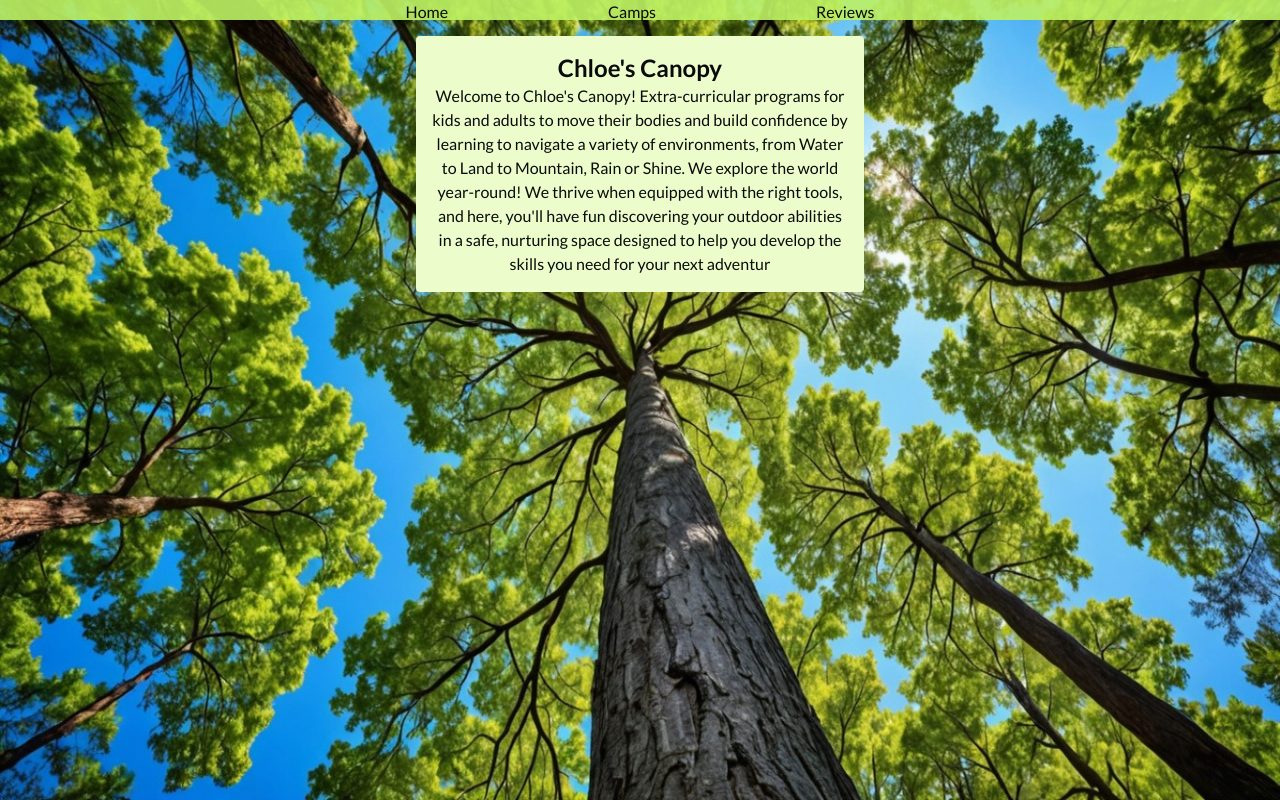
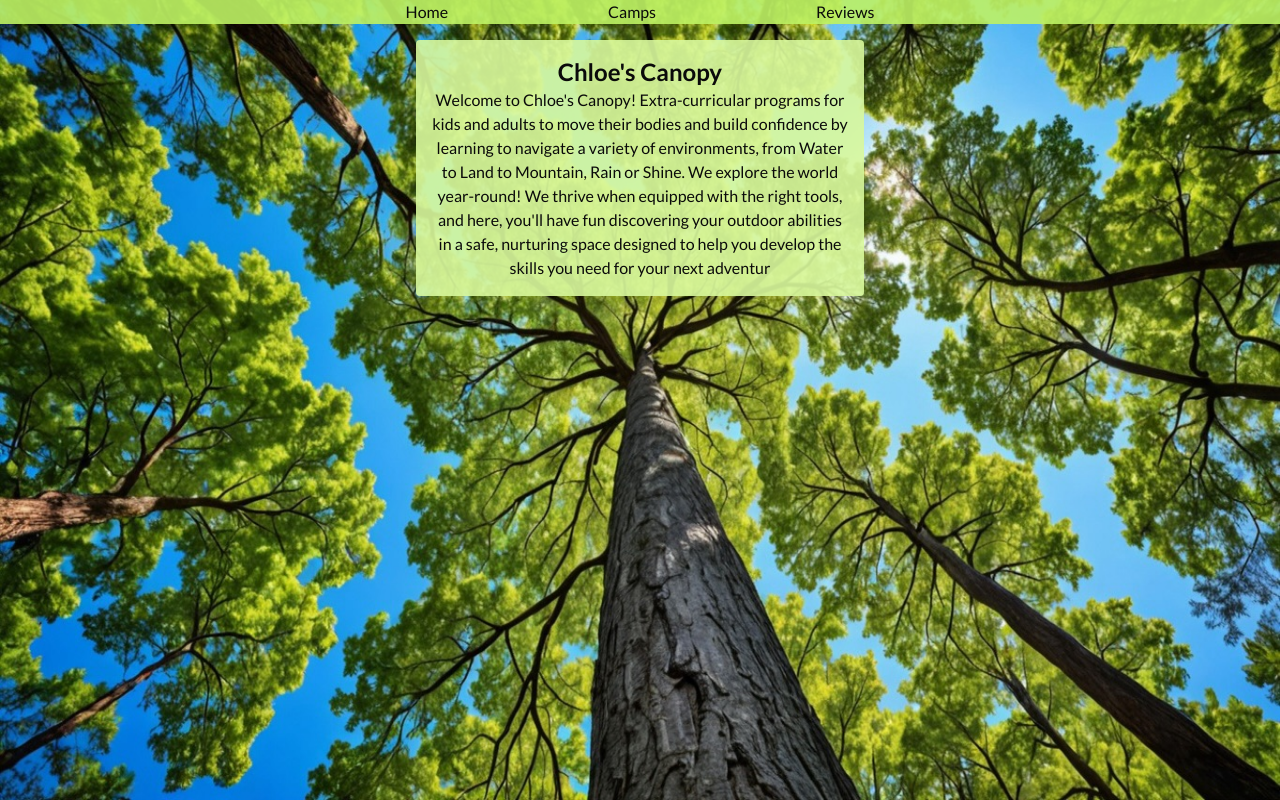
Before and after one commit to NoahNim/chloescanopy, a Next.js app: page / in a window 1280 px wide. Built offline with nearby package versions, Linux system fonts and the light colour scheme.

Commit message:
refactor mobile navigation and change home background styling

```diff
--- a/app/components/nav/page.tsx
+++ b/app/components/nav/page.tsx
@@ -6,31 +6,41 @@ import { useState } from "react"
 export default function Nav() {
     const [isMenuOpen, setIsMenuOpen] = useState(false)
 
-
-    // toggle the mobile
-    const toggleMenu = () => {
-        setIsMenuOpen(!isMenuOpen)
-    }
+    const navLinks = [
+        { href: '/', label: 'Home' },
+        { href: '/camps', label: 'Camps' },
+        { href: '/reviews', label: 'Reviews' },
+    ]
 
     return (
-        <div className="bg-lime-300/90 h-5">
-            <div className="flex justify-center h-16">
-                <ul className="hidden md:flex flex-row space-x-40">
-                    <li className="basis-1/4"><Link href={('/')}>Home</Link></li>
-                    <li className="basis-1/4"><Link href={('/camps')}>Camps</Link></li>
-                    <li className="basis-1/4"><Link href={('/reviews')}>Reviews</Link></li>
+        <div className="bg-lime-300/90 h-6">
+            {/* Desktop Navigation */}
+            <div className="hidden md:flex justify-center h-full">
+                <ul className="flex flex-row space-x-40">
+                    {navLinks.map(({ href, label }) => (
+                        <li key={href} className="basis-1/4">
+                            <Link href={href}>{label}</Link>
+                        </li>
+                    ))}
                 </ul>
             </div>
-            <div className="flex absolute top-0 left-1 bg-lime-300/90">
-                {isMenuOpen ? (<ul className={`transition-all duration-300 ease-in-out flex-row space-y-2`}>
-                    <li><button onClick={toggleMenu}>Close Menu</button> </li>
-                    <li className="basis-1/4"><Link href={('/')}><button onClick={toggleMenu}>Home</button></Link></li>
-                    <li className="basis-1/4"><Link href={('/camps')}><button onClick={toggleMenu}>Camps</button></Link></li>
-                    <li className="basis-1/4"><Link href={('/reviews')}><button onClick={toggleMenu}>Reviews</button></Link></li>
-                </ul>) : (
-                    <button className="md:hidden" onClick={toggleMenu}>Menu</button>
+
+            {/* Mobile Navigation */}
+            <div className="flex absolute top-0 left-1 md:hidden">
+                {isMenuOpen ? (
+                    <ul className="transition-all duration-300 ease-in-out flex-row space-y-2 bg-lime-300/90 p-4 rounded-lg">
+                        <li><button onClick={() => setIsMenuOpen(false)}>Close Menu</button></li>
+                        {navLinks.map(({ href, label }) => (
+                            <li key={href} className="basis-1/4">
+                                <Link href={href}>
+                                    <button onClick={() => setIsMenuOpen(false)}>{label}</button>
+                                </Link>
+                            </li>
+                        ))}
+                    </ul>
+                ) : (
+                    <button className="md:hidden" onClick={() => setIsMenuOpen(true)}>Menu</button>
                 )}
-
             </div>
         </div>
     )
--- a/app/page.tsx
+++ b/app/page.tsx
@@ -2,7 +2,7 @@
 
 export default function Home() {
   return (
-    <div className="w-full max-w-md mx-auto p-4 bg-lime-100 border-solid rounded mt-4">
+    <div className="w-full max-w-md mx-auto p-4 bg-lime-200/90 border-solid rounded mt-4">
       {/* <Image src="/images/image0.jpeg" alt="Image error" height="5000" width="1000" /> */}
       <h1 className="text-center text-2xl"><b>Chloe&apos;s Canopy</b></h1>
       <p className="text-center">Welcome to Chloe&apos;s Canopy! Extra-curricular programs for kids and adults to move their bodies and build confidence by learning to navigate a variety of environments, from  Water to Land to Mountain, Rain or Shine. We explore the world year-round! We thrive when equipped with the right tools, and here, you&apos;ll have fun discovering your outdoor abilities in a safe, nurturing space designed to help you develop the skills you need for your next adventur</p>
```
